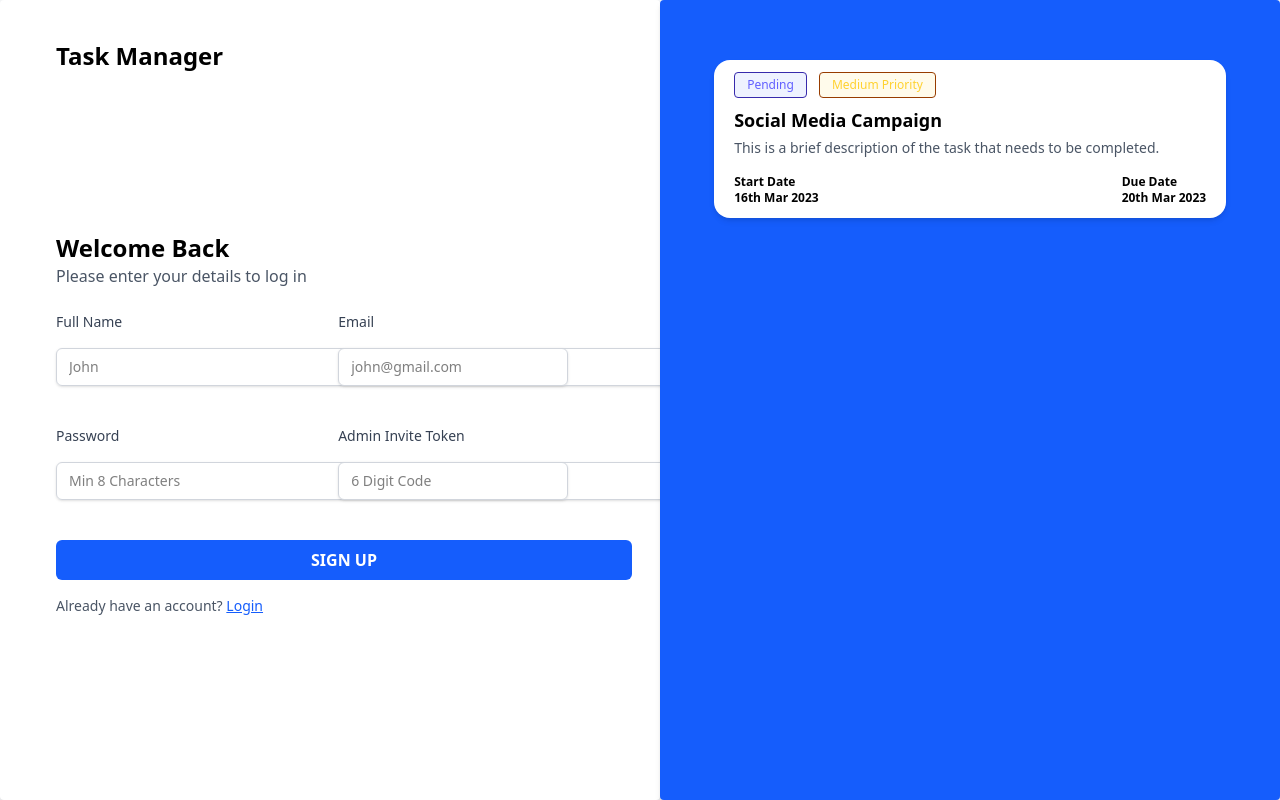
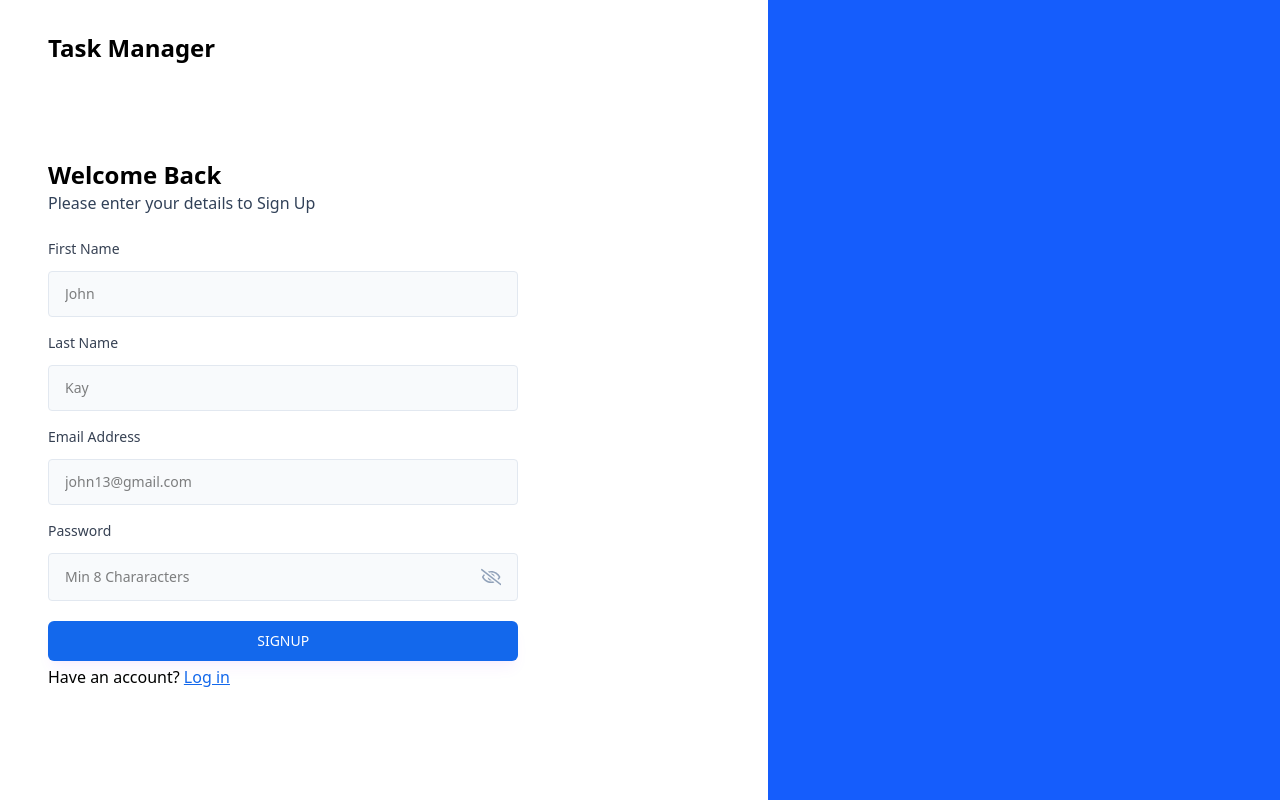
Before and after one commit to Parshant1231/task-manger, a Next.js app: page /signup in a window 1280 px wide. Built offline with nearby package versions, Linux system fonts and the light colour scheme.

Commit message:
create login & signup from start

```diff
--- /dev/null
+++ b/Components/Inputs/Input.tsx
@@ -0,0 +1,48 @@
+'use client';
+import { useState } from "react";
+import { FaRegEye, FaRegEyeSlash } from "react-icons/fa";
+
+export const Input = ({ value, onChange, label, placeholder, type }: any) => {
+  const [showPassword, setShowPassword] = useState(false);
+
+  const toggleShowPassword = () => {
+    setShowPassword(!showPassword);
+  };
+  return (
+    <div>
+      <label className="block text-sm  font-medium text-gray-700">
+        {label}
+      </label>
+
+      <div className="input-box">
+        <input
+          type={
+            type == "password" ? (showPassword ? "text" : "password") : type
+          }
+          value={value}
+          className="w-full bg-transparent outline-none"
+          required
+          placeholder={placeholder}
+          onChange={(e) => onChange(e)}
+        />
+        {type === "password" && (
+          <>
+            {showPassword ? (
+              <FaRegEye
+                size={22}
+                className="text-blue-600  cursor-pointer"
+                onClick={() => toggleShowPassword()}
+              />
+            ) : (
+              <FaRegEyeSlash
+                size={22}
+                className="text-slate-400 cursor-pointer"
+                onClick={() => toggleShowPassword()}
+              />
+            )}
+          </>
+        )}
+      </div>
+    </div>
+  );
+};
--- a/Components/ui/AuthLayout.tsx
+++ /dev/null
@@ -1,55 +0,0 @@
-export const AuthLayout = () => {
-  return (
-    <div className="w-screen h-screen flex items-center justify-center bg-gray-100">
-      <div className="bg-white h-screen w-screen rounded shadow-md py-10 px-14 ">
-        <h2 className="text-2xl font-bold mb-40">Task Manager</h2>
-        <div className="flex-1">
-          <div>
-            <h1 className="text-2xl font-bold">Welcome Back</h1>
-            <p className="text-gray-600">Please enter your details to log in</p>
-          </div>
-          <form className="mt-6">
-            <div className="mb-6">
-              <label className="block text-sm  font-medium text-gray-700">
-                Email
-              </label>
-              <input
-                type="email"
-                className="mt-1 block w-xl px-3 py-2 mt-4 border border-gray-300 rounded-md shadow-sm focus:outline-none focus:ring-blue-500 focus:border-blue-500 sm:text-sm"
-                required
-              />
-            </div>
-            <div className="mb-5">
-              <label className="block text-sm  font-medium text-gray-700">
-                Password
-              </label>
-              <input
-                type="password"
-                className="mt-1 block w-xl px-3 py-2 mt-4 border border-gray-300 rounded-md shadow-sm focus:outline-none focus:ring-blue-500 focus:border-blue-500 sm:text-sm"
-                required
-              />
-            </div>
-            <button
-              type="submit"
-              className="w-xl bg-blue-600 font-bold text-white py-2 rounded-md hover:bg-blue-700 transition duration-200"
-            >
-              LOGIN
-            </button>
-          </form>
-        </div>
-        <div>
-          <p className="mt-4 text-sm text-gray-600">
-            Dont&apos;t have an account?{" "}
-            <a
-              href="/auth/login"
-              className="text-blue-600 font-medium underline"
-            >
-              SignUp
-            </a>
-          </p>
-        </div>
-      </div>
-      <div className="bg-blue-600 h-screen w-screen rounded shadow-md "></div>
-    </div>
-  );
-};
--- /dev/null
+++ b/app/(auth)/layout.tsx
@@ -0,0 +1,24 @@
+
+import { ReactNode } from "react";
+
+export default function AuthLayout({ children }: { children: ReactNode }) {
+  return (
+    <html lang="en">
+      <body>
+        <div className="flex">
+          {/* Form container */}
+          <div className="h-screen md:w-[60vw] bg-white  px-12 pt-8 pb-12 ">
+            <h2 className="text-2xl font-semibold">Task Manager</h2>
+            {children}
+
+          </div>
+
+          {/* Image container */}
+          <div className="hidden md:flex w-[40vw] h-screen bg-blue-600 items-center justify-center">
+            <div className="w-64 lg:w-[90%]"></div>
+          </div>
+        </div>
+      </body>
+    </html>
+  );
+}
--- a/app/(auth)/login/page.tsx
+++ b/app/(auth)/login/page.tsx
@@ -1,7 +1,69 @@
-import { AuthLayout } from "@/Components/ui/AuthLayout";
+"use client";
+import React, { useState } from "react";
+import Link from "next/link";
+import { Input } from "@/Components/Inputs/Input";
+import { validateEmail } from "@/utils/helper";
 
-export default function () {
+export default function LoginPage() {
+  const [email, setEmail] = useState("");
+  const [password, setPassword] = useState("");
+  const [error, setError] = useState<string | null>(null);
+
+  // const router = useRouter();
+
+  const handleLogin = async (e: React.FormEvent) => {
+    e.preventDefault();
+    if (!validateEmail(email)) {
+      setError("Please enter a valid email address.");
+      return;
+    }
+    if (!password) {
+      setError("Please enter the password.");
+      return;
+    }
+
+    setError(null);
+  };
+
   return (
-    <AuthLayout />
+    <div className="lg:w-[70%] h-3/4 md:h-full flex flex-col justify-center">
+      <h1 className="text-2xl font-semibold text-black">Welcome Back</h1>
+      <p className="text-md text-slate-700 mt-[px] mb-6">
+        Please enter your details to log in
+      </p>
+
+      <form onSubmit={handleLogin}>
+        <Input
+          value={email}
+          onChange={(e: React.ChangeEvent<HTMLInputElement>) =>
+            setEmail(e.target.value)
+          }
+          label="Email Address"
+          placeholder="john123@gmail.com"
+          type="text"
+        />
+        <Input
+          value={password}
+          onChange={(e: React.ChangeEvent<HTMLInputElement>) =>
+            setPassword(e.target.value)
+          }
+          label="Password"
+          placeholder="Min 8 Charaters"
+          type="password"
+        />
+        {error && <p className="text-red-500 text-xs pb-2.5">{error}</p>}
+
+        <button type="submit" className="btn-primary">
+          LOGIN
+        </button>
+
+        <p>
+          Don &#39;t have an account?{" "}
+          <Link href="./signup" className="font-medium text-primary underline">
+            Sign Up
+          </Link>
+        </p>
+      </form>
+    </div>
   );
 }
--- a/app/(auth)/signup/page.tsx
+++ b/app/(auth)/signup/page.tsx
@@ -1,78 +1,87 @@
-import Card from "@/Components/ui/Card";
+"use client";
+import { Input } from "@/Components/Inputs/Input";
+import { validateEmail } from "@/utils/helper";
+import Link from "next/link";
+import React, { useState } from "react";
 
-export default function (){
-    return  <div className="w-screen h-screen flex items-center justify-center bg-gray-100">
-    <div className="bg-white h-screen w-screen rounded shadow-md py-10 px-14 ">
-      <h2 className="text-2xl font-bold mb-40">Task Manager</h2>
-      <div className="flex-1">
-          <div>
-              <h1 className="text-2xl font-bold">Welcome Back</h1>
-              <p className="text-gray-600">Please enter your details to log in</p>
-          </div>
-        <form className="mt-6 grid md:grid-cols-12 gap-4">
-          <div className="mb-6 md:col-span-6">
-            <label className="block text-sm  font-medium text-gray-700">
-              Full Name
-            </label>
-            <input
+export default function SignupPage() {
+  const [firstName, setFirstName] = useState("");
+  const [lastName, setLastName] = useState("");
+  const [email, setEmail] = useState("");
+  const [password, setPassword] = useState("");
+  const [error, setError] = useState<string | null>(null);
+
+  const handleSignup = async (e: React.FormEvent) => {
+    e.preventDefault();
+    if (!validateEmail(email)) {
+      setError("Please enter a valid email address.");
+      return;
+    }
+    if (!password) {
+      setError("Please enter the password.");
+      return;
+    }
+
+    // setError(null);
+  };
+  return (
+    <div className="lg:w-[70%] h-3/4 md:h-full flex flex-col justify-center">
+      <h1 className="text-2xl font-semibold text-black">Welcome Back</h1>
+      <p className="text-md text-slate-700 mt-[px] mb-6">
+        Please enter your details to Sign Up
+      </p>
+
+      <form onSubmit={handleSignup}>
+        <Input
+          value={firstName}
+          onChange={(e: React.ChangeEvent<HTMLInputElement>) =>
+            setFirstName(e.target.value)
+          }
+          label="First Name"
+          placeholder="John"
           type="text"
-              className="mt-1 block w-lg px-3 py-2  mt-4 border border-gray-300 rounded-md shadow-sm focus:outline-none focus:ring-blue-500 focus:border-blue-500 sm:text-sm"
-              required
-              placeholder="John"
         />
-          </div>
-          <div className="mb-6 md:col-span-6">
-            <label className="block text-sm  font-medium text-gray-700">
-              Email
-            </label>
-            <input
+        <Input
+          value={lastName}
+          onChange={(e: React.ChangeEvent<HTMLInputElement>) =>
+            setLastName(e.target.value)
+          }
+          label="Last Name"
+          placeholder="Kay"
+          type="text"
+        />
+        <Input
+          value={email}
+          onChange={(e: React.ChangeEvent<HTMLInputElement>) =>
+            setEmail(e.target.value)
+          }
+          label="Email Address"
+          placeholder="john13@gmail.com"
           type="email"
-              className="mt-1 block w-lg px-3 py-2 mt-4 border border-gray-300 rounded-md shadow-sm focus:outline-none focus:ring-blue-500 focus:border-blue-500 sm:text-sm"
-              required
-              placeholder="john@gmail.com"
         />
-          </div>
-          <div className="mb-6 md:col-span-6">
-            <label className="block text-sm  font-medium text-gray-700">
-              Password
-            </label>
-            <input
-              type="email"
-              className="mt-1 block w-lg px-3 py-2 mt-4 border border-gray-300 rounded-md shadow-sm focus:outline-none focus:ring-blue-500 focus:border-blue-500 sm:text-sm"
-              required
-              placeholder="Min 8 Characters"
+        <Input
+          value={password}
+          onChange={(e: React.ChangeEvent<HTMLInputElement>) =>
+            setPassword(e.target.value)
+          }
+          label="Password"
+          placeholder="Min 8 Chararacters"
+          type="password"
         />
-          </div>
-          <div className="mb-6 md:col-span-6">
-            <label className="block text-sm  font-medium text-gray-700">
-              Admin Invite Token
-            </label>
-            <input
-              type="email"
-              className="mt-1 block w-lg px-3 py-2 mt-4 border border-gray-300 rounded-md shadow-sm focus:outline-none focus:ring-blue-500 focus:border-blue-500 sm:text-sm"
-              required
-              placeholder="6 Digit Code"
-            />
-          </div>
-          <button
-            type="submit"
-            className="w-xl bg-blue-600 font-bold text-white py-2 rounded-md hover:bg-blue-700 transition duration-200"
-          >
-            SIGN UP
+
+        {error && <p className="text-red-500 text-xs pb-2.5">{error}</p>}
+
+        <button type="submit" className="btn-primary">
+          SIGNUP
         </button>
+
+        <p>
+          Have an account?{" "}
+          <Link href="./login" className="font-medium text-primary underline">
+            Log in
+          </Link>
+        </p>
       </form>
     </div>
-      <div>
-          <p className="mt-4 text-sm text-gray-600">
-              Already have an account?{' '}
-              <a href="/auth/login" className="text-blue-600 font-medium underline">
-              Login
-              </a>
-          </p>
-      </div>
-    </div>
-    <div className="bg-blue-600 h-screen w-330 rounded shadow-md ">
-        <Card />
-    </div>
-  </div>
+  );
 }
--- a/app/globals.css
+++ b/app/globals.css
@@ -1 +1,17 @@
 @import "tailwindcss";
+@tailwind base;
+@tailwind components;
+@tailwind utilities;
+
+@theme {
+  --font-display: "Poppins", "sans-serif";
+  --color-primary: #1368EC
+
+}
+.input-box {
+  @apply w-full flex justify-between gap-3 text-sm text-black bg-slate-100/50 rounded px-4 py-3 mb-4 mt-3 border border-slate-200 outline-none;
+}
+
+.btn-primary {
+  @apply w-full text-sm font-medium text-white bg-primary  shadow-lg rounded-md shadow-purple-600/5 p-[10px] my-1 hover:bg-blue-600/15 hover:text-blue-600 cursor-pointer;
+}
--- a/app/page.tsx
+++ b/app/page.tsx
@@ -1,4 +1,3 @@
-
 export default function Home() {
   return (
     <div>
--- a/package.json
+++ b/package.json
@@ -18,7 +18,8 @@
     "next": "15.3.3",
     "path": "^0.12.7",
     "react": "^19.0.0",
-    "react-dom": "^19.0.0"
+    "react-dom": "^19.0.0",
+    "react-icons": "^5.5.0"
   },
   "devDependencies": {
     "@eslint/eslintrc": "^3",
--- /dev/null
+++ b/utils/helper.ts
@@ -0,0 +1,4 @@
+export const validateEmail = (email: any) => {
+    const regex = /^[^\s@]+@[^\s@]+\.[^\s@]+$/;
+    return regex.test(email);
+}
```
Also changed, not shown: app/api/tasks/[id]/route.ts (+7 -3 lines), controllers/taskController.ts (+7 -13 lines), 1 other file (tests, documents, lock files or other folders). Lines whose indentation alone changed are shown as unchanged.
